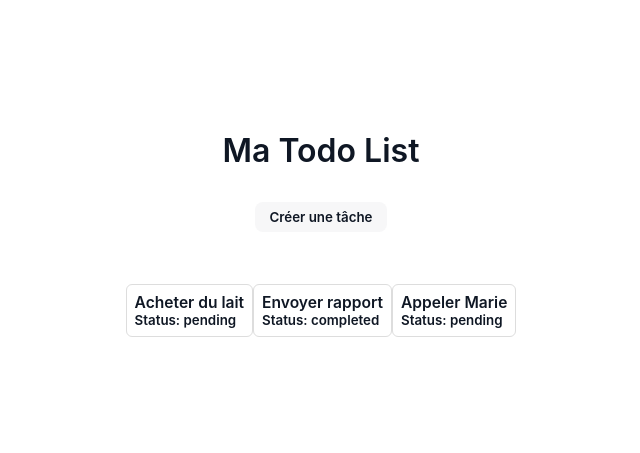
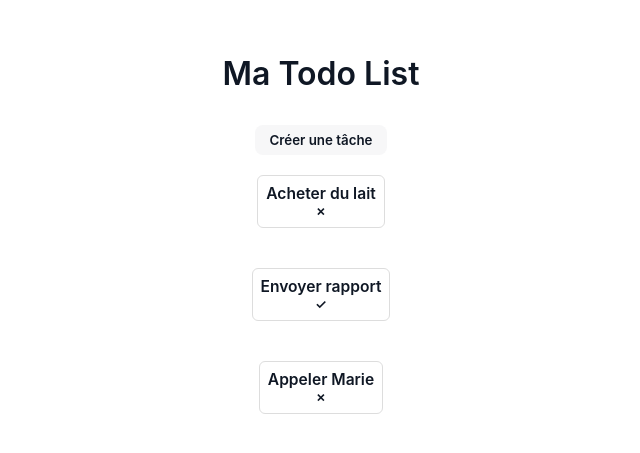
Before and after one commit to evanferron/archi-logicielle-todolist, a React (Vite) app in the folder todolist/: page / in a window 1280 px wide. Shown: the part 163-616 px from the top of the page, without its empty margins (319-959 px from the left). Built offline with nearby package versions, Linux system fonts and the light colour scheme.

Commit message:
add style

```diff
--- a/todolist/src/index.css
+++ b/todolist/src/index.css
@@ -68,7 +68,10 @@ main {
 #todolist {
   display: flex;
   flex-direction: column;
+  justify-content: center;
+  align-items: center;
   gap: 2rem;
+  width: 70vw;
 }
 
 /* Links */
--- a/todolist/src/pages/Componants/TaskPreview.tsx
+++ b/todolist/src/pages/Componants/TaskPreview.tsx
@@ -17,10 +17,14 @@ export default function TaskPreview(task: Readonly<Task>) {
           marginBottom: 8,
           background: "white",
           textAlign: "left",
+          display: "flex",
+          flexDirection: "column",
+          justifyContent: "space-between",
+          alignItems: "center",
         }}
       >
         <h3 style={{ margin: 0 }}>{task.name}</h3>
-        <p style={{ margin: 0 }}>Status: {task.status}</p>
+        <p style={{ margin: 0 }}>{task.status === "pending" ? "✗" : "✓"}</p>
       </button>
 
       {open && (
@@ -35,6 +39,8 @@ export default function TaskPreview(task: Readonly<Task>) {
             alignItems: "center",
             justifyContent: "center",
             zIndex: 9999,
+            alignSelf: "center",
+            width: "15rem",
           }}
           onClick={() => setOpen(false)}
         >
--- a/todolist/src/pages/todolist.tsx
+++ b/todolist/src/pages/todolist.tsx
@@ -25,11 +25,15 @@ const Todolist: React.FC = () => {
     <main>
       <h1>Ma Todo List</h1>
       <div>
-        <button onClick={() => setShowCreateModal(true)}>Créer une tâche</button>
+        <button onClick={() => setShowCreateModal(true)}>
+          Créer une tâche
+        </button>
       </div>
 
       {showCreateModal && (
-        <dialog open style={{
+        <dialog
+          open
+          style={{
             position: "fixed",
             top: 0,
             left: 0,
@@ -41,8 +45,16 @@ const Todolist: React.FC = () => {
             justifyContent: "center",
             zIndex: 1000,
             border: "none",
-        }}>
-          <div style={{ background: "#fff", padding: 20, borderRadius: 6, minWidth: 320 }}>
+          }}
+        >
+          <div
+            style={{
+              background: "#fff",
+              padding: 20,
+              borderRadius: 6,
+              minWidth: 320,
+            }}
+          >
             <CreateTask
               onCreate={(task) => {
                 handleCreateTask(task);
@@ -53,7 +65,7 @@ const Todolist: React.FC = () => {
         </dialog>
       )}
 
-      <div style={{ marginTop: "2rem" }}>
+      <div id="todolist">
         {todolist.tasks.length === 0 ? (
           <p>Aucune tâche pour le moment.</p>
         ) : (
```
Lines whose indentation alone changed are shown as unchanged.
